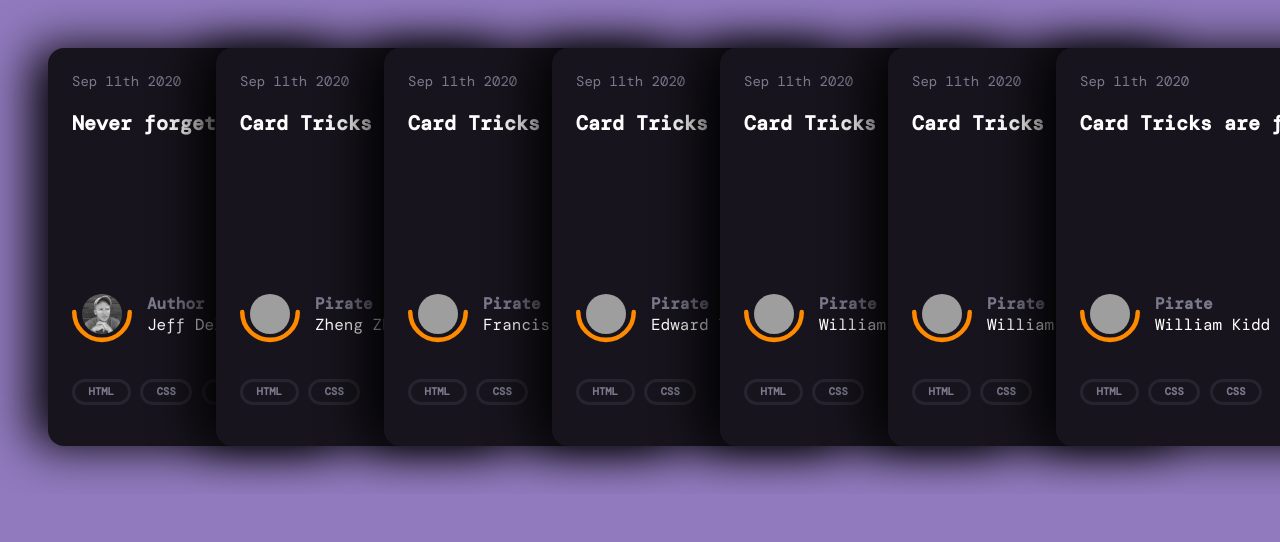
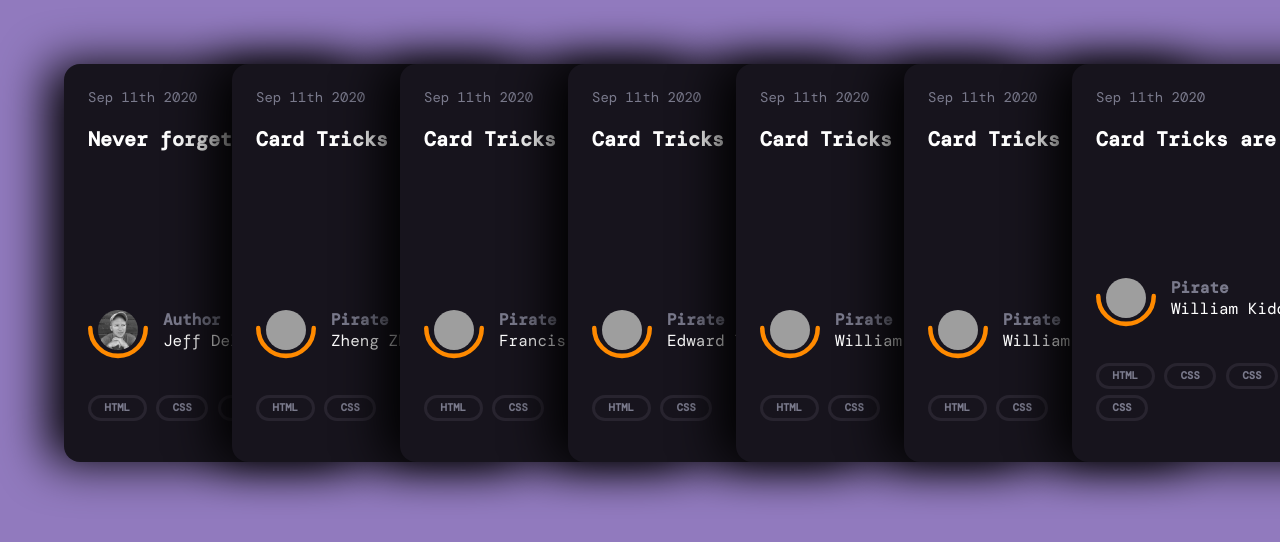
Before and after one commit to FalcoO0n/CanteenBoys, a plain HTML site: page public/index.html in a window 1280 px wide. Drawn offline with nearby package versions, Linux system fonts and the light colour scheme; grey boxes are pictures that could not be loaded; a web font is replaced by a local one.

Commit message:
change in index and css file

```diff
--- a/public/card.css
+++ b/public/card.css
@@ -17,7 +17,7 @@ a {
 
 .card-list {
     display: flex;
-    padding: 3rem;
+    padding: 4rem;
     overflow-x: scroll;
 }
 
--- a/public/index.html
+++ b/public/index.html
@@ -188,6 +188,8 @@
           <a href="#">html</a>
           <a href="#">css</a>
           <a href="#">css</a>
+          <a href="#">css</a>
+          <a href="#">css</a>
         </div>
       </article>
 
```
